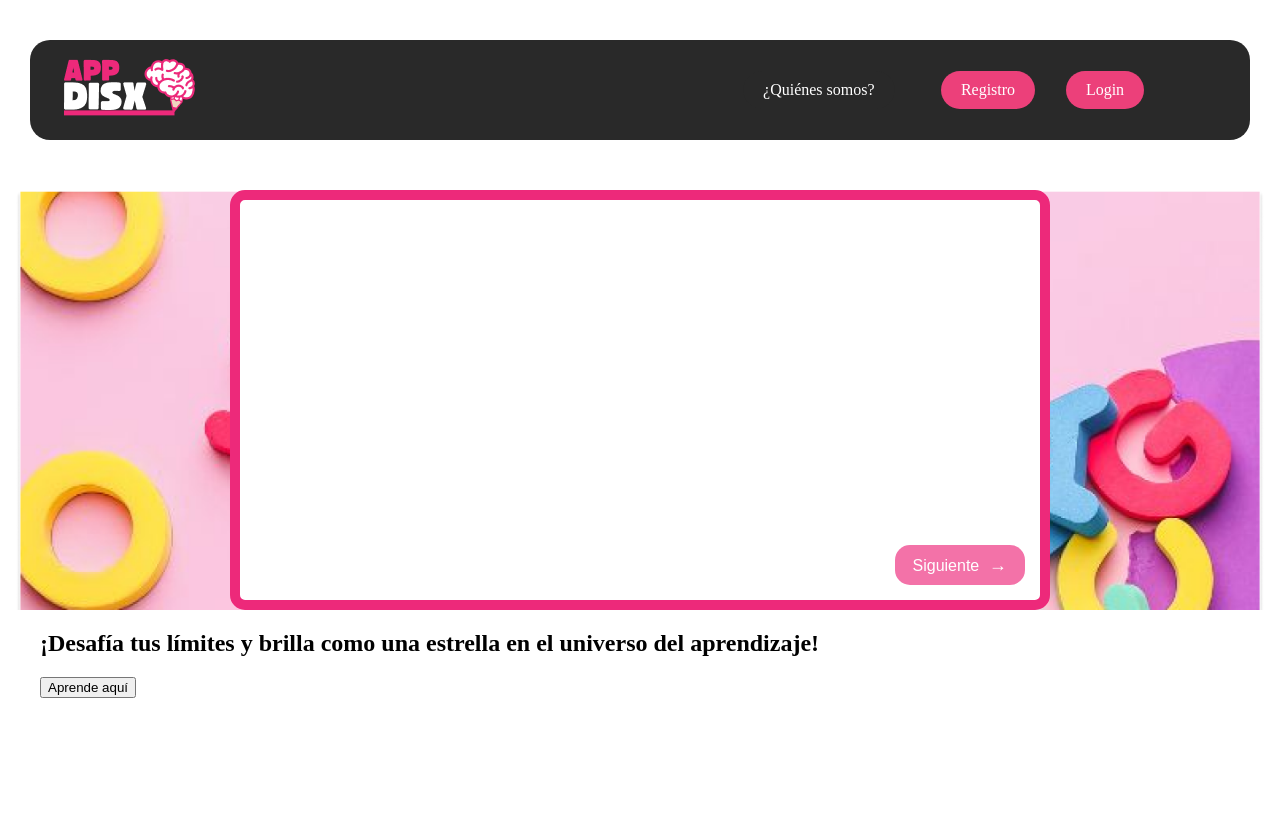
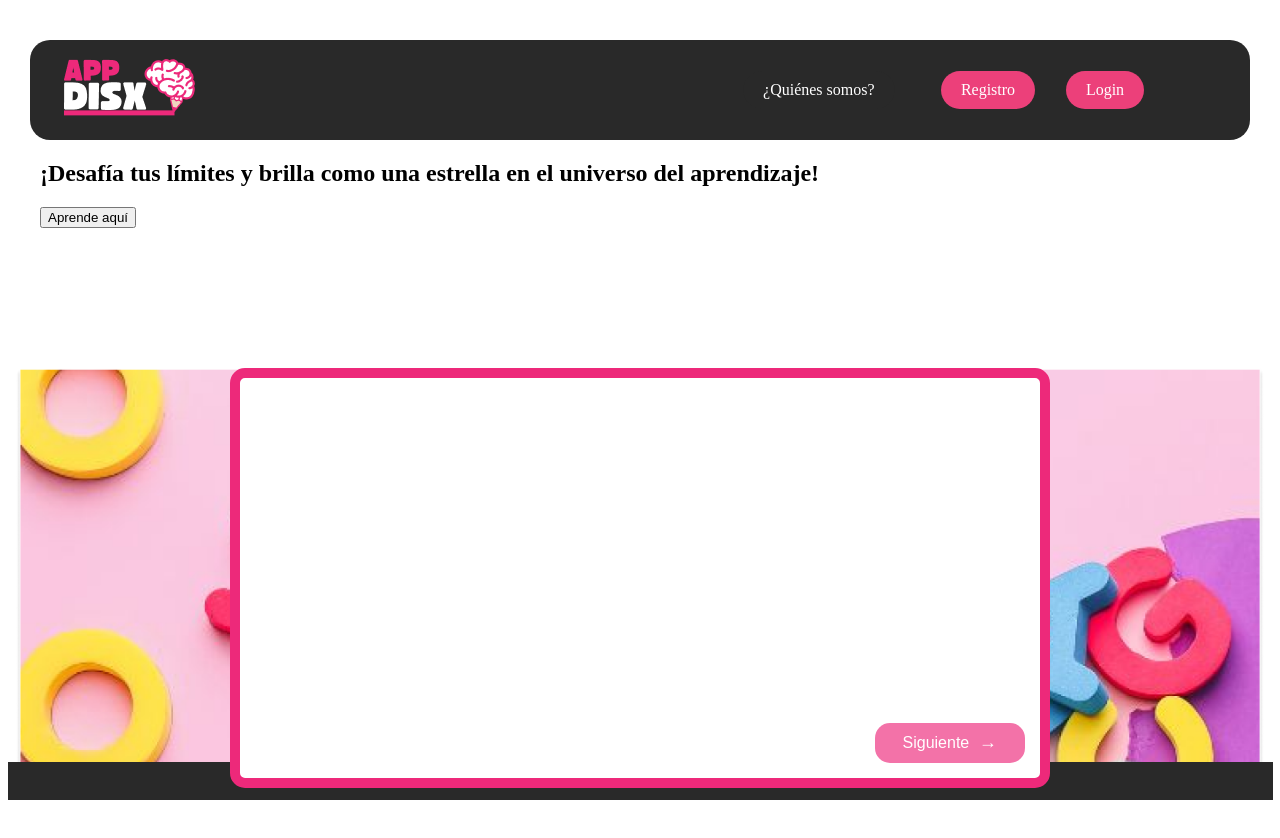
Before and after one commit to edicson1991/disx-app, an Angular app: page /page/dasboard in a window 1280 px wide. After the commit the page ends 800 px from the top, so only its background shows below. Built offline with nearby package versions, Linux system fonts and the light colour scheme.

Commit message:
css page

```diff
--- a/src/app/app.component.html
+++ b/src/app/app.component.html
@@ -11,5 +11,5 @@
 
         </div>
     </section>
-    <footer></footer>
+    <footer><app-footer></app-footer></footer>
 </main>
--- a/src/app/app.component.ts
+++ b/src/app/app.component.ts
@@ -1,11 +1,12 @@
 import { Component } from '@angular/core';
 import { RouterLink, RouterOutlet } from '@angular/router';
 import {HeaderComponent} from './shared/header/header.component'
+import { FooterComponent } from './shared/footer/footer.component';
 
 @Component({
   selector: 'app-root',
   standalone: true,
-  imports: [RouterOutlet, RouterLink, HeaderComponent],
+  imports: [RouterOutlet, RouterLink, HeaderComponent, FooterComponent ],
   templateUrl:'./app.component.html',
   styleUrl: './app.component.scss'
 })
--- a/src/app/page/dasboard/dasboard.component.scss
+++ b/src/app/page/dasboard/dasboard.component.scss
@@ -26,7 +26,7 @@ body::after {
     height: 100px;
     margin-left: auto;
     margin-right: auto;
-    margin-top: 50px;
+    margin-top: auto;
     z-index: 999;
     display: flex;
     justify-content: center;
@@ -48,9 +48,8 @@ margin: 15px;
     border-radius: 15px;
     background-color: #ed297ba8;
     font-size: 16px;
-    width: 130px;
+    width: 150px;
     height: 40px;
-
 }
 
 .arrow{
```
